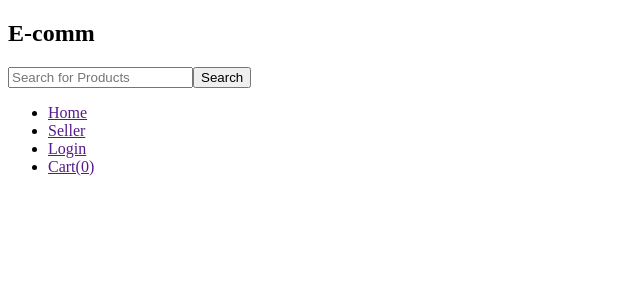
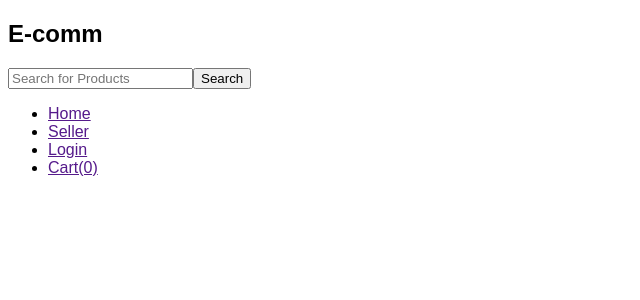
Before and after one commit to rachith1234/ecom-project, an Angular app: page / in a window 1280 px wide. Shown: the top 300 px of the page, without its empty margins (0-640 px from the left). Built offline with nearby package versions, Linux system fonts and the light colour scheme.

Commit message:
style.css

```diff
--- a/src/styles.css
+++ b/src/styles.css
@@ -1 +1,6 @@
 /* You can add global styles to this file, and also import other style files */
+
+body{
+    font-family: sans-serif ;
+
+}
```
